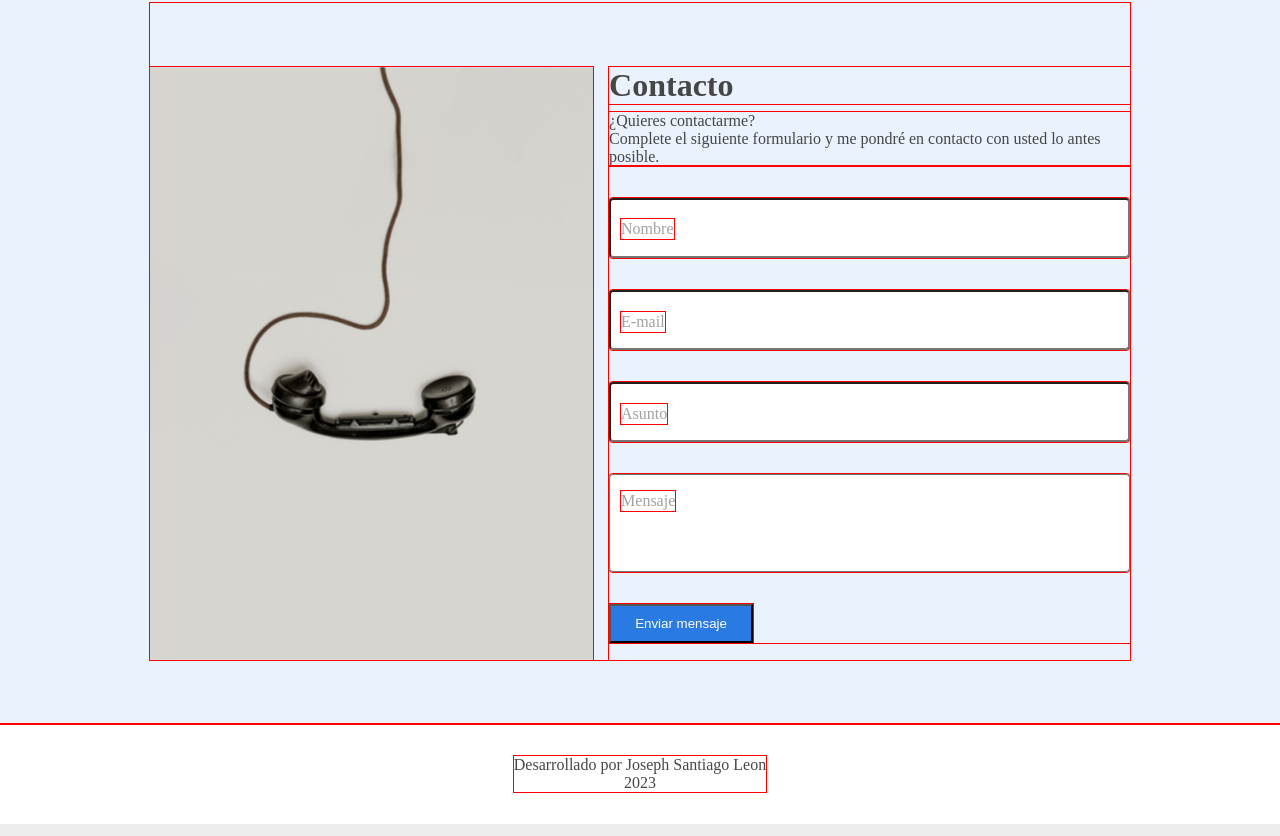
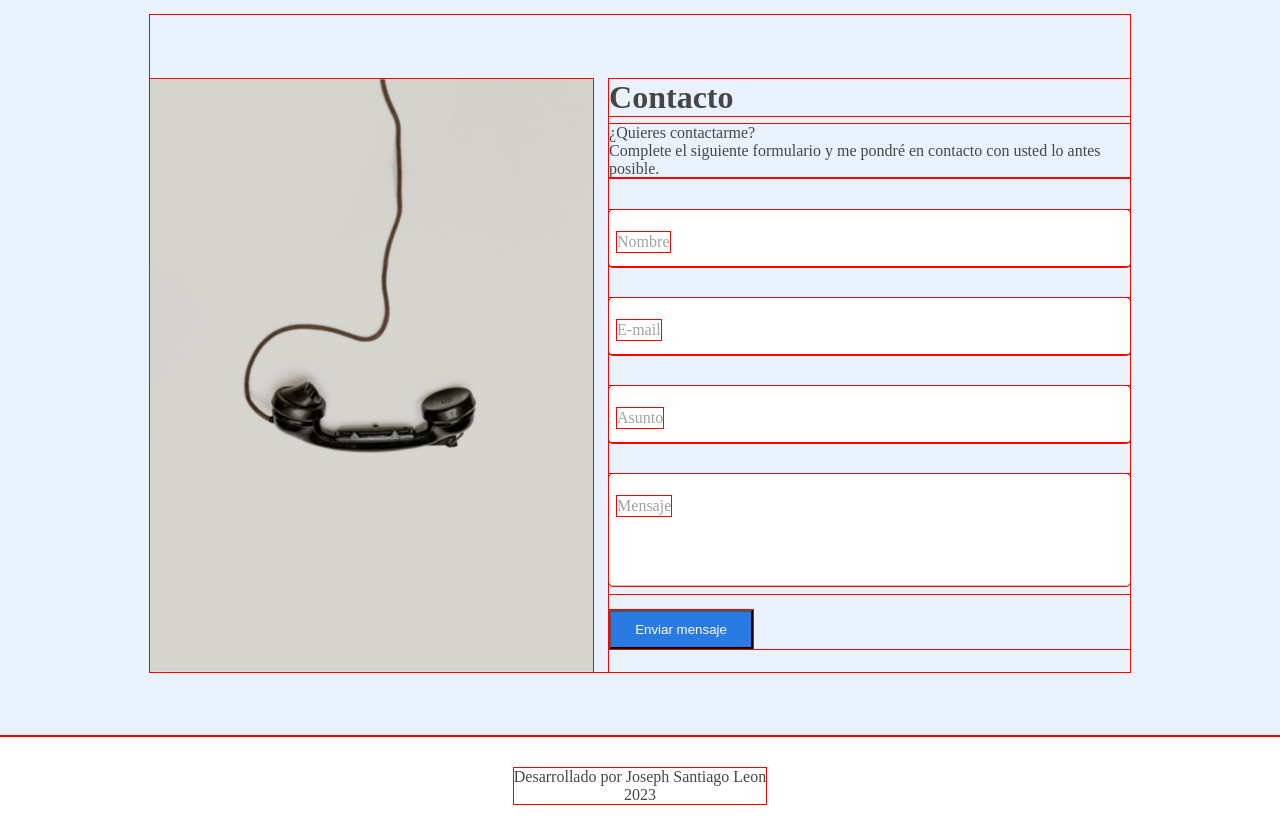
Before and after one commit to JosephSantiagoLeon/Portafolio, a plain HTML site: page index.html in a window 1280 px wide. Shown: the part 3444-4280 px from the top of the page. Drawn offline with Linux system fonts and the light colour scheme.

Commit message:
arregando estilos de hobbie, skills, contacto y foto de perfil

```diff
--- a/CSS/cabecera.css
+++ b/CSS/cabecera.css
@@ -7,6 +7,7 @@
     --azul-10: #EAF2FD;
     --preto-branco: #FFF;
     --azul-100: #2A7AE4;
+    --preto-30: #C8C8C8;
 }
 
 html {
--- a/CSS/contacto/contacto-boton.css
+++ b/CSS/contacto/contacto-boton.css
@@ -5,7 +5,7 @@
     height: auto;
     justify-content: center;
     align-items: center;
-    margin-top: 2rem;
+    margin-top: 1rem;
     background: var(--azul-100);
     color: var(--preto-branco);
     transition: all 0.4s ease-in-out;
--- /dev/null
+++ b/CSS/contacto/contacto-input-container.css
@@ -0,0 +1,10 @@
+.contacto__input--container {
+    height: 3.5rem;
+    margin-top: 2rem;
+    position: relative;
+    display: flex;
+}
+
+.contacto__input--container.mensaje {
+    padding-bottom: 4rem;
+}
--- a/CSS/contacto/contacto-input.css
+++ b/CSS/contacto/contacto-input.css
@@ -1,19 +1,26 @@
 .contacto__input {
-    height: 3.5rem;
+    height: 100%;
+    width: 100%;
     font-size: 1rem;
     font-family: Raleway;
     font-style: normal;
     font-weight: 400;
     line-height: 1.25rem;
-    margin-top: 2rem;
+    margin-top: 0;
     padding: 0rem 0.75rem;
     border-radius: 0.25rem;
+    border: 0;
+    border-bottom: 1px solid var(--preto-30);
+}
+
+.contacto__input::placeholder {
+    visibility: hidden;
+    color: #00000000;
 }
 
 .contacto__input:focus {
-    border: 0;
     outline: none;
-    border-bottom: 0.125rem solid var(--azul-100);
+    border-bottom: 1px solid var(--azul-100);
 }
 
 .contacto__input.txtarea--mensaje {
@@ -21,48 +28,12 @@
     height: auto;
     padding-top: 1rem;
     resize: none;
+    height: 7rem;
 }
 
-.contacto__input.nombre:focus~.contacto__label.nombre,
-.contacto__input.nombre:valid~.contacto__label.nombre {
-    color: var(--azul-100);
-    font-size: 0.75rem;
-    font-family: Raleway;
-    font-style: normal;
-    font-weight: 400;
-    line-height: 1rem;
-    top: 2rem;
+.contacto__input:not(:placeholder-shown)+.contacto__label,
+.contacto__input:focus+.contacto__label {
+    font-size: 0.875rem;
+    top: 0;
+    transition: all 0.25s;
 }
-
-.contacto__input.email:focus~.contacto__label.email,
-.contacto__input.email:valid~.contacto__label.email {
-    color: var(--azul-100);
-    font-size: 0.75rem;
-    font-family: Raleway;
-    font-style: normal;
-    font-weight: 400;
-    line-height: 1rem;
-    top: 8rem;
-}
-
-.contacto__input.asunto:focus~.contacto__label.asunto,
-.contacto__input.asunto:valid~.contacto__label.asunto {
-    color: var(--azul-100);
-    font-size: 0.75rem;
-    font-family: Raleway;
-    font-style: normal;
-    font-weight: 400;
-    line-height: 1rem;
-    top: 13.8rem;
-}
-
-.contacto__input.txtarea--mensaje:focus~.contacto__label.mensaje,
-.contacto__input.txtarea--mensaje:valid~.contacto__label.mensaje {
-    color: var(--azul-100);
-    font-size: 0.75rem;
-    font-family: Raleway;
-    font-style: normal;
-    font-weight: 400;
-    line-height: 1rem;
-    top: 19.4rem;
-}
--- a/CSS/contacto/contacto-label.css
+++ b/CSS/contacto/contacto-label.css
@@ -1,4 +1,7 @@
 .contacto__label {
+    position: absolute;
+    top: 1.375rem;
+    left: 0.5rem;
     color: var(--preto-50, #A2A2A2);
     font-size: 1rem;
     font-family: Raleway;
@@ -6,26 +9,4 @@
     font-weight: 400;
     line-height: 1.25rem;
     transition: 0.3s ease-in-out;
-    left: 0.75rem;
 }
-
-.contacto__label.nombre {
-    position: absolute;
-    top: calc(2rem + 1.3rem);
-
-}
-
-.contacto__label.email {
-    position: absolute;
-    top: calc(4rem + 5.1rem);
-}
-
-.contacto__label.asunto {
-    position: absolute;
-    top: calc(6rem + 8.9rem);
-}
-
-.contacto__label.mensaje {
-    position: absolute;
-    top: calc(8.9rem + ((5.1rem - 1.3rem) * 3));
-}
--- a/CSS/experiencias/experiencias-boton.css
+++ b/CSS/experiencias/experiencias-boton.css
@@ -24,6 +24,7 @@
 .experiencias__boton.experiencias__boton--demo {
     background: var(--azul-100);
     color: var(--preto-branco);
+    border: 1px solid;
 }
 
 .experiencias__boton.experiencias__boton--repositorio:hover {
--- a/CSS/hobbies/hobbies-container.css
+++ b/CSS/hobbies/hobbies-container.css
@@ -14,6 +14,6 @@
 
 .hobbies__container:hover {
     transform: translateY(-10px);
-    border: solid 1px #308dff;
+    border: solid 1px 1px 0 1px #308dff;
     box-shadow: 0 0 4px 4px rgb(48, 141, 255, 0.4);
 }
--- a/CSS/skills/skills-container.css
+++ b/CSS/skills/skills-container.css
@@ -14,6 +14,6 @@
 
 .skills__container:hover {
     transform: translateY(-10px);
-    border: solid 1px #308dff;
+    border: solid 1px 1px 0 1px #308dff;
     box-shadow: 0 0 4px 4px rgb(48, 141, 255, 0.4);
 }
--- a/index.html
+++ b/index.html
@@ -73,6 +73,7 @@
     <link rel="stylesheet" href="CSS/contacto/contacto-titulo.css">
     <link rel="stylesheet" href="CSS/contacto/contacto-descripcion.css">
     <link rel="stylesheet" href="CSS/contacto/contacto-formulario.css">
+    <link rel="stylesheet" href="CSS/contacto/contacto-input-container.css">
     <link rel="stylesheet" href="CSS/contacto/contacto-input.css">
     <link rel="stylesheet" href="CSS/contacto/contacto-label.css">
     <link rel="stylesheet" href="CSS/contacto/contacto-boton.css">
@@ -238,15 +239,23 @@
                     <h1 class="contacto__titulo">Contacto</h1>
                     <p class="contacto__descripcion">¿Quieres contactarme?<br> Complete el siguiente formulario y me pondré en contacto con usted lo antes posible.</p>
                     <form class="contacto__formulario">
+                        <div class="contacto__input--container">
+                            <input class="contacto__input nombre" id="nombre" type="text"  placeholder="Nombre" required>
+                            <label for="nombre" class="contacto__label nombre">Nombre</label>
+                        </div>
+                        <div class="contacto__input--container">
+                            <input class="contacto__input email" id="email" type="email" placeholder="Email" required>
+                            <label for="email" class="contacto__label email">E-mail</label>
+                        </div>
+                        <div class="contacto__input--container">
+                            <input class="contacto__input asunto" id="asunto" type="text" placeholder="Email" required>
+                            <label for="asunto" class="contacto__label asunto">Asunto</label>
+                        </div>
+                        <div class="contacto__input--container mensaje">
+                            <textarea  rows="4" id="mensaje" class="contacto__input txtarea--mensaje" placeholder="Mensaje" required></textarea>
+                            <label for="mensaje" class="contacto__label mensaje">Mensaje</label>
+                        </div>
 
-                        <input class="contacto__input nombre" id="nombre" type="text"  required>
-                        <label for="nombre" class="contacto__label nombre">Nombre</label>
-                        <input class="contacto__input email" id="email" type="email" required>
-                        <label for="email" class="contacto__label email">E-mail</label>
-                        <input class="contacto__input asunto" id="asunto" type="text" required>
-                        <label for="asunto" class="contacto__label asunto">Asunto</label>
-                        <textarea  rows="4" id="mensaje" class="contacto__input txtarea--mensaje" required></textarea>
-                        <label for="mensaje" class="contacto__label mensaje">Mensaje</label>
                         <button class="contacto__boton">Enviar mensaje</button></form>
                 </div>
             </div>
```
Also changed, not shown: imagenes/Portafolio.png, imagenes/fotoPerfil.jpg.
